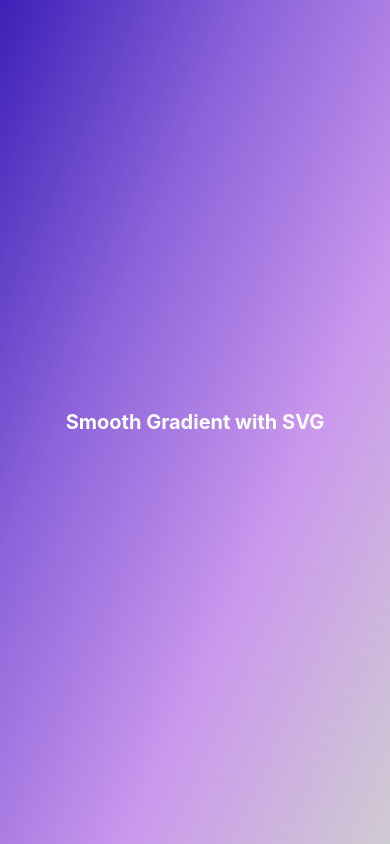
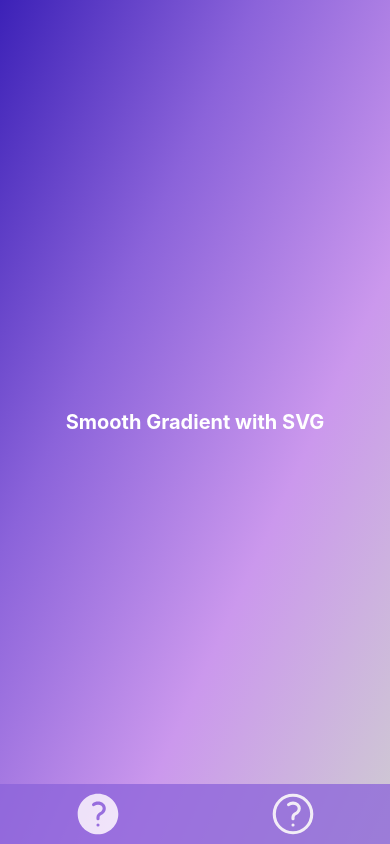
Before and after one commit to CemSToker/MobileApp, a React Native app: screen /MainPage in a window 390 px wide. Built offline with nearby package versions, Linux system fonts and the light colour scheme.

Commit message:
Working backgorund gradient1

```diff
--- a/colours.js
+++ b/colours.js
@@ -1,7 +1,7 @@
 export const colours = {
     main:"white",
     background:["#3C21B7","#8B63DA","#CB98ED","#CFCBD2"],
-    bottomtab:"#443F8A",
+    bottomtab:"#8B63DA",
     easy:"red",
     mid:"red",
     hard:"red"
--- a/components/main/BottomTab.js
+++ b/components/main/BottomTab.js
@@ -68,8 +68,9 @@ const styles =StyleSheet.create({
         bottom:0,
         zIndex:999,
         backgroundColor:colours.bottomtab,
+        opacity: 0.75,
     },
-    wrapper2:{flexDirection:"row",justifyContent:"space-around",height:50,paddingTop:5,marginBottom:5,borderRadius: 10}
+    wrapper2:{flexDirection:"row",justifyContent:"space-around",height:55,paddingTop:5,marginBottom:5,borderRadius: 20}
 
 
 
--- a/screens/MainPage.js
+++ b/screens/MainPage.js
@@ -7,16 +7,18 @@ import SvgGradient from '../components/main/SvgGradient';
 
 function MainPage({ navigation }) {
   return(
+    <View style={styles.container}>
     <SvgGradient>
        <Text style={styles.text}>Smooth Gradient with SVG</Text>
+
     </SvgGradient>
+    <BottomTab navigation={navigation} active={"main"}/>
+    </View>
   );
 }
 const styles = StyleSheet.create({
   container: {
     flex: 1,
-    justifyContent: 'center',
-    alignItems: 'center',
   },
   overlay: {
     position: 'absolute',
```
